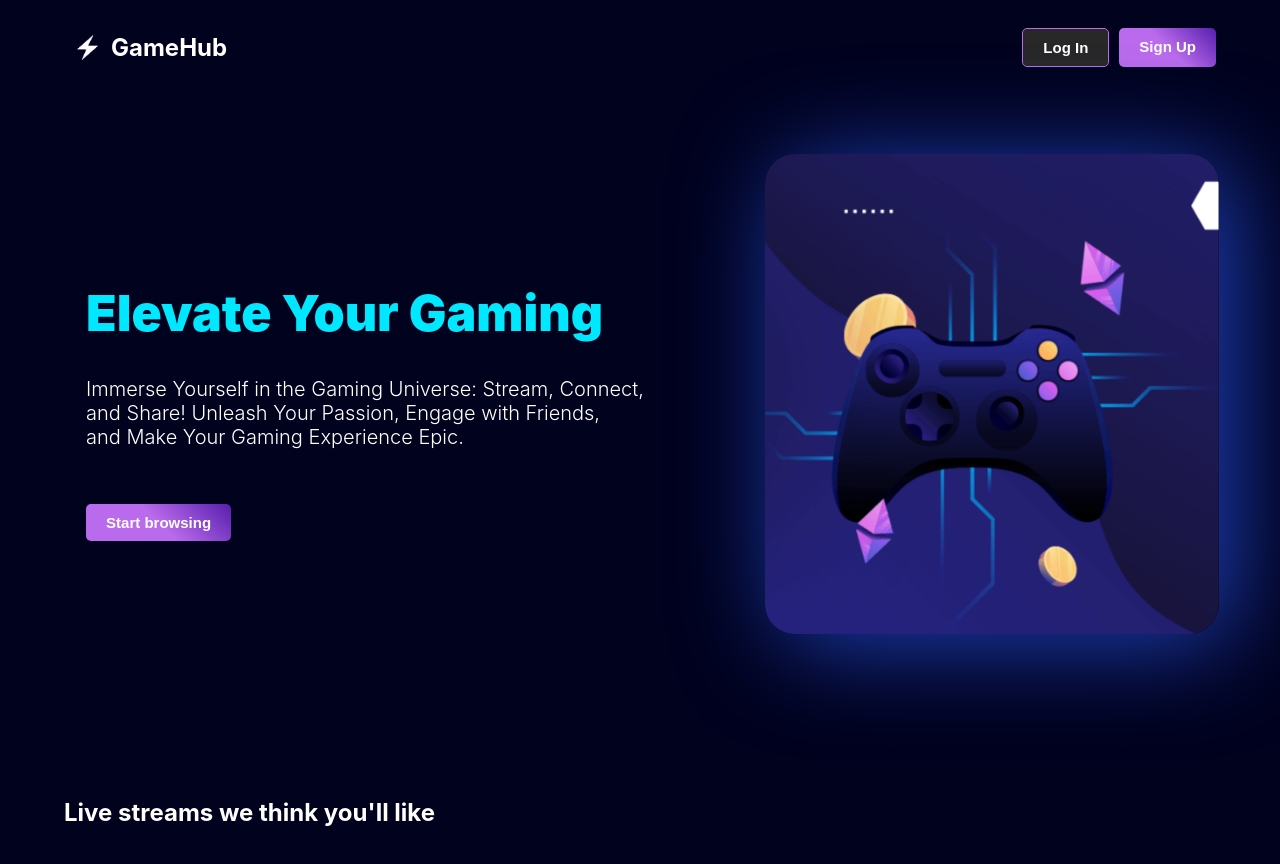
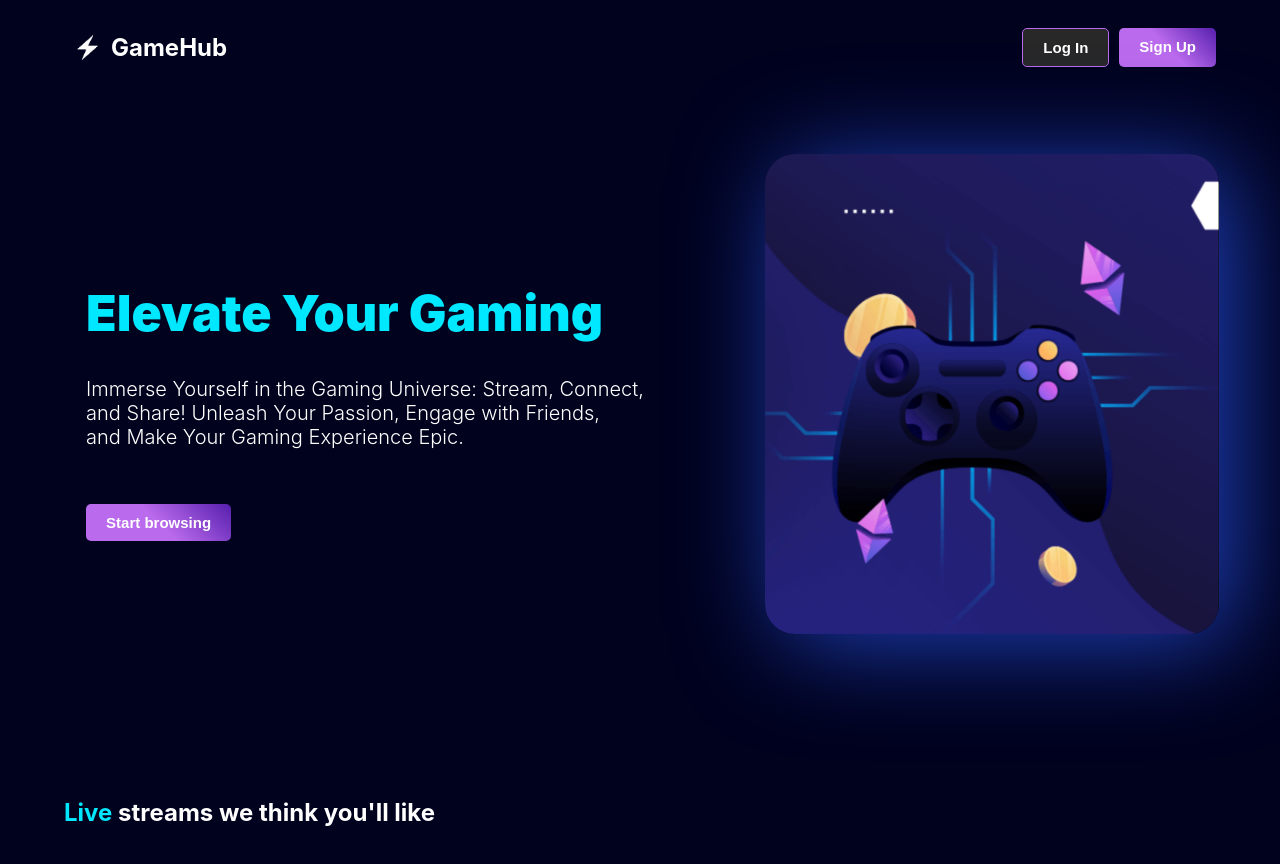
Before and after one commit to Aya-Jafar/HurryApp, a React (Create React App) app: page / in a window 1280 px wide. Shown: the top 864 px of the page. Built offline with nearby package versions, Linux system fonts and the light colour scheme.

Commit message:
more css

```diff
--- a/src/pages/Home.jsx
+++ b/src/pages/Home.jsx
@@ -14,7 +14,7 @@ function Home() {
       <Cover videos={videos} />
 
       <h2 className="cards-catogary-title">
-        Live streams we think you'll like
+        <strong style={{color:"#01E8FE"}}>Live</strong> streams we think you'll like
       </h2>
 
       <Cards videos={videos} />
```
